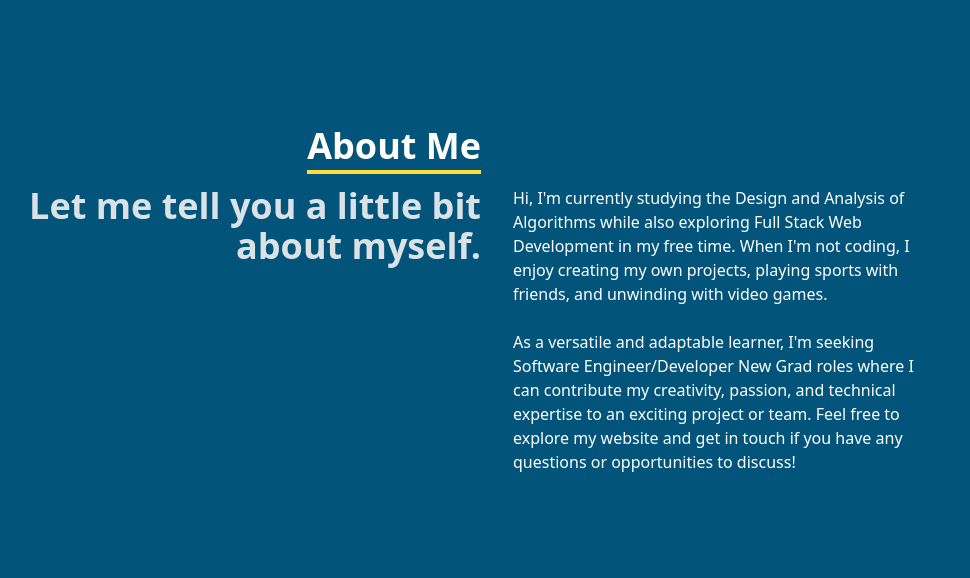
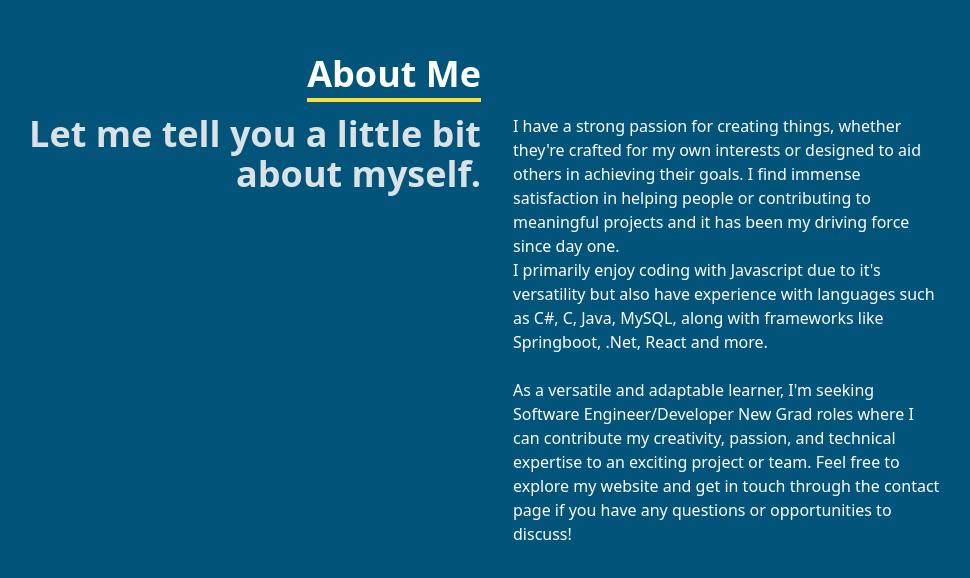
Before and after one commit to tekkado/mySite, a React (Create React App) app: page / in a window 1280 px wide. Shown: the part 900-1478 px from the top of the page, without its empty margins (143-1113 px from the left). Built offline with nearby package versions, Linux system fonts and the light colour scheme; the HTML template or start-up script is replaced by a standard one.

Commit message:
updated info

```diff
--- a/src/components/About.jsx
+++ b/src/components/About.jsx
@@ -26,17 +26,23 @@ const About = () => {
           </div>
           <div className="pr-6">
             <p ref={ref} className={`fade-in ${inView ? "is-visible" : ""}`}>
-              Hi, I'm currently studying the Design and Analysis of Algorithms
-              while also exploring Full Stack Web Development in my free time.
-              When I'm not coding, I enjoy creating my own projects, playing
-              sports with friends, and unwinding with video games.
-              <br/>
-              <br/>
+              I have a strong passion for creating things, whether they're
+              crafted for my own interests or designed to aid others in
+              achieving their goals. I find immense satisfaction in helping
+              people or contributing to meaningful projects and it has been my
+              driving force since day one.
+              <br />I primarily enjoy coding with Javascript due to it's
+              versatility but also have experience with languages such as C#, C,
+              Java, MySQL, along with frameworks like Springboot, .Net, React
+              and more.
+              <br />
+              <br />
               As a versatile and adaptable learner, I'm seeking Software
               Engineer/Developer New Grad roles where I can contribute my
               creativity, passion, and technical expertise to an exciting
               project or team. Feel free to explore my website and get in touch
-              if you have any questions or opportunities to discuss!
+              through the contact page if you have any questions or
+              opportunities to discuss!
             </p>
           </div>
         </div>
--- a/src/components/Home.jsx
+++ b/src/components/Home.jsx
@@ -11,7 +11,7 @@ const Home = () => {
           Shams Minal Rahman
         </h1>
         <h2 className="text-xl sm:text-4xl font-bold text-[#dae2e6] py-1">
-          I'm a Computer Science student at York University.
+          I'm a Computer Science Graduate from York University.
         </h2>
         <p className="text-[#dae2e6] py-4 max-w-[700px]">
           Welcome to my website! I use this site to continuously work and
--- a/src/components/LogIn.jsx
+++ /dev/null
@@ -1,9 +0,0 @@
-import React from 'react'
-
-const LogIn = () => {
-  return (
-    <div>LogIn</div>
-  )
-}
-
-export default LogIn
```
